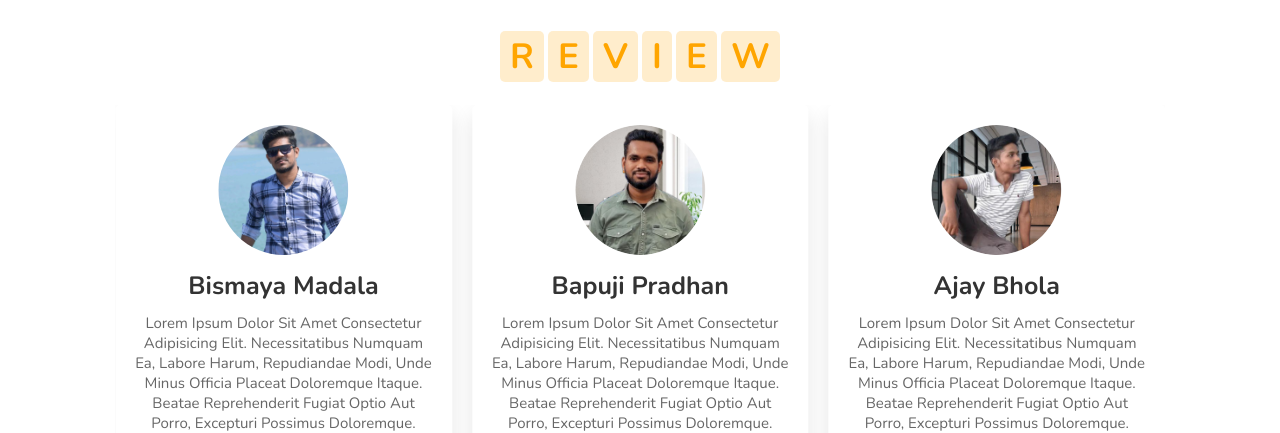
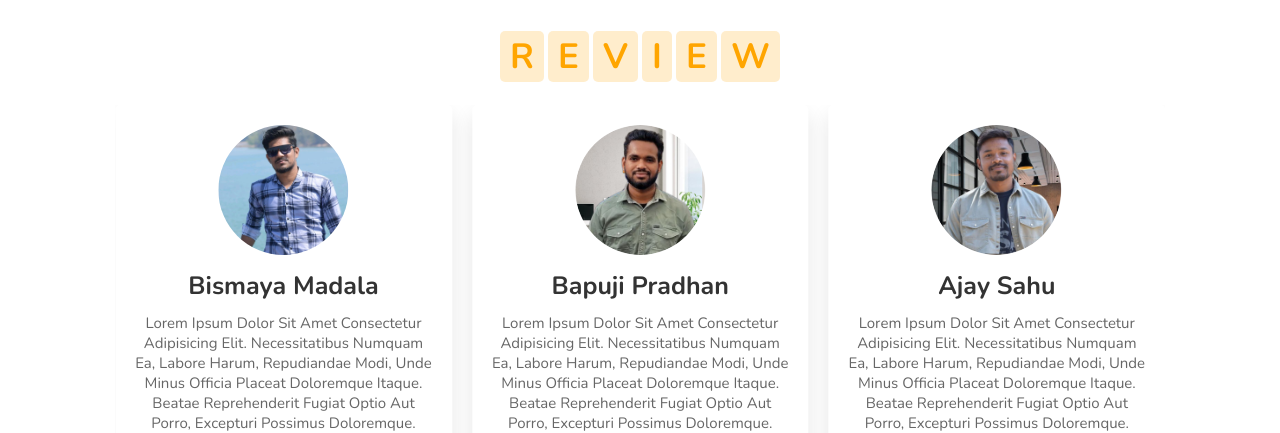
Before and after one commit to Bismayamadala/Tour-And-Travel, a plain HTML site: page index.html in a window 1280 px wide. Shown: the part 4120-4553 px from the top of the page. Drawn offline with nearby package versions, Linux system fonts and the light colour scheme.

Commit message:
new feature added

```diff
--- a/index.html
+++ b/index.html
@@ -471,8 +471,8 @@
                 </div>
                 <div class="swiper-slide">
                     <div class="box">
-                        <img src="/media/images/profile-pic-2.png" alt="">
-                        <h3>Ajay Bhola</h3>
+                        <img src="/media/images/pic-8.png" alt="">
+                        <h3>Ajay Sahu</h3>
                         <p>Lorem ipsum dolor sit amet consectetur adipisicing elit.
                             Necessitatibus numquam ea, labore harum, repudiandae modi,
                             unde minus officia placeat doloremque itaque. Beatae reprehenderit
```
Also changed, not shown: media/images/pic-8.png (added).
